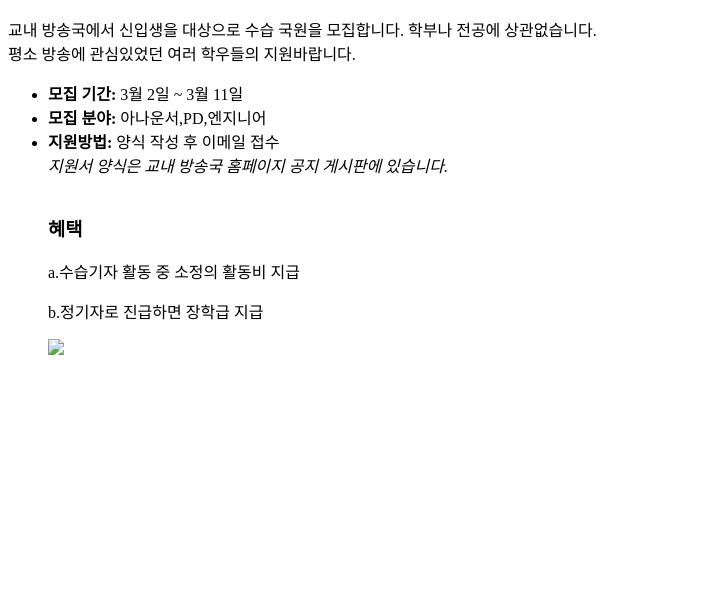
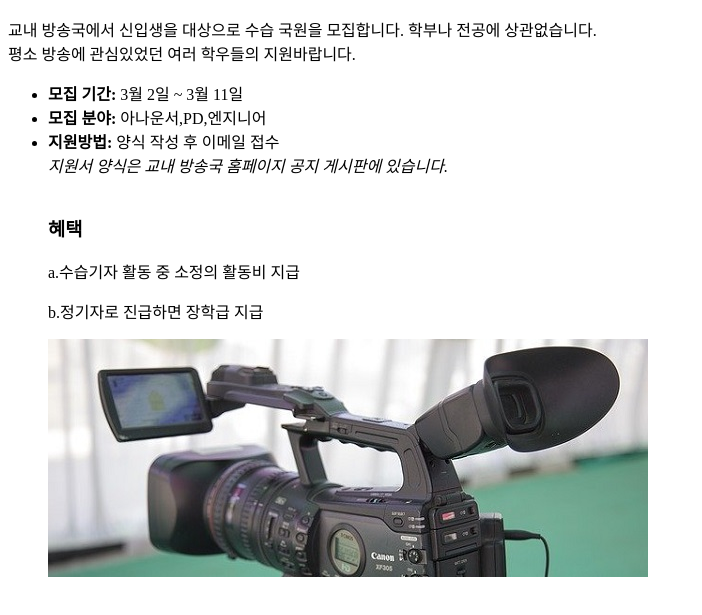
Before and after one commit to 2026jjms2404-a11y/myfirstwebsite7, a plain HTML site: page index.html in a window 1280 px wide. Shown: the part 127-742 px from the top of the page, without its empty margins (0-702 px from the left). Drawn offline with Linux system fonts and the light colour scheme.

Commit message:
Update index.html

```diff
--- a/index.html
+++ b/index.html
@@ -18,6 +18,6 @@
   <p> a.수습기자 활동 중 소정의 활동비 지급</p>
   <p> b.정기자로 진급하면 장학급 지급</p>
 
-  <a href ="https://www.naver.com"><img src="images\mic.jpg"></a>
+  <a href ="https://www.naver.com"><img src="mic.jpg"></a>
 </body>
 </html>
```
